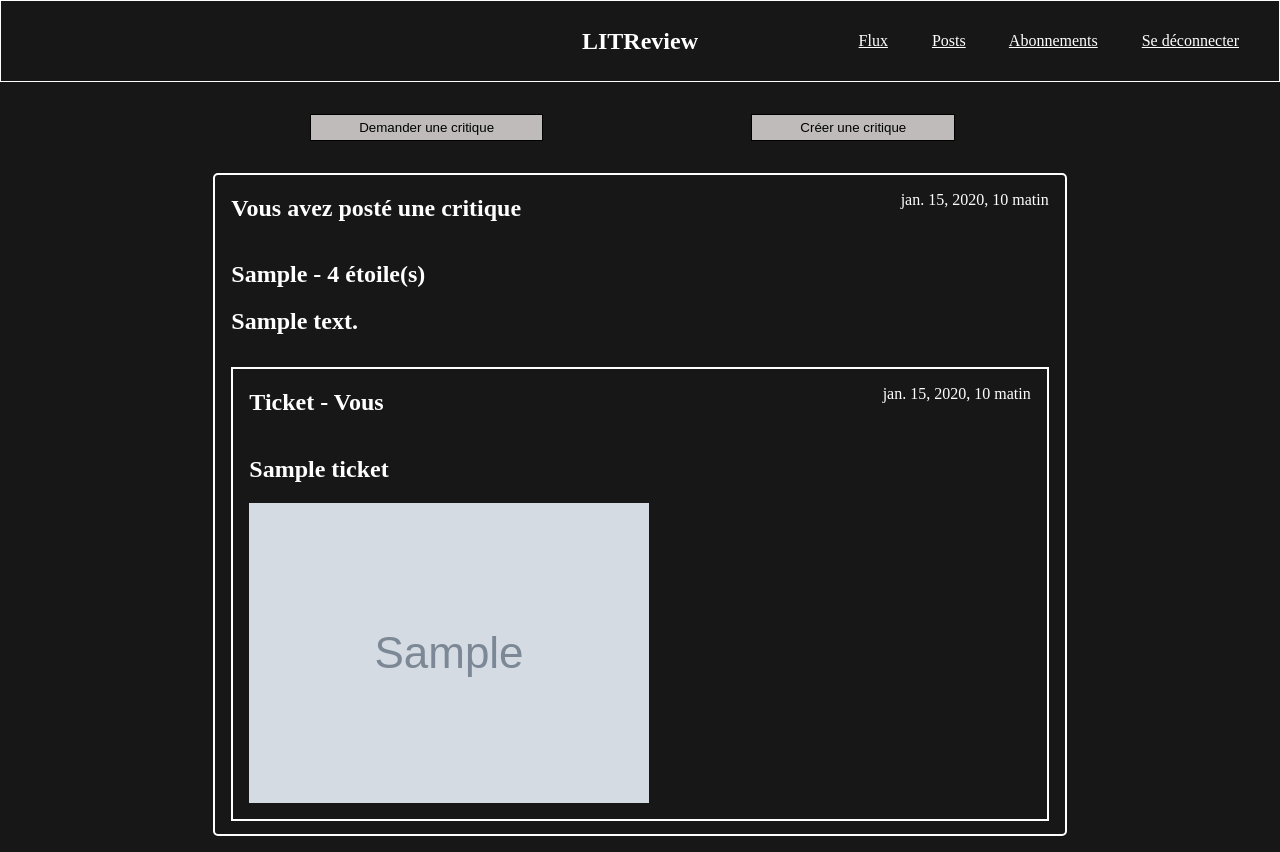
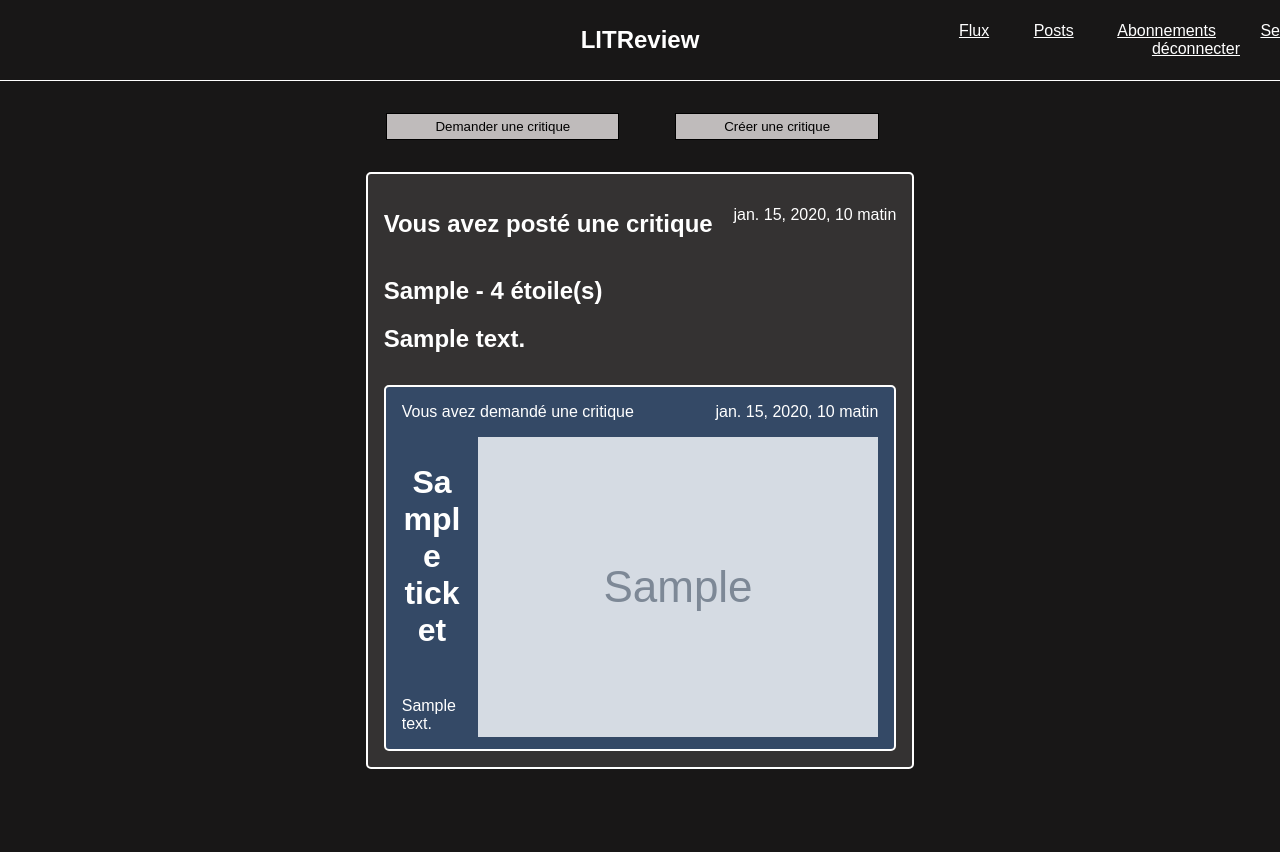
Before and after one commit to KomaedaN/LITReview, a Django app: page /feed/ in a window 1280 px wide. After the commit the page ends 800 px from the top, so only its background shows below. Run offline with Django 3.2, Linux system fonts and the light colour scheme; a user stored in the database is signed in; tables that the repository leaves empty hold one stand-in row (values such as "Sample post").

Commit message:
Update css

```diff
--- a/authentication/templates/authentication/login.html
+++ b/authentication/templates/authentication/login.html
@@ -2,14 +2,14 @@
 {% block content %}
 <section class="login_grid">
     <div>
-        <h2>Inscrivez-vous maintenant</h2>
+        <h2 class="title_color">Inscrivez-vous maintenant</h2>
         <a href="{% url 'signup' %}">
             <button class="home_btn">S'inscrire </button>
         </a>
     </div>
 
     <div>
-        <h2>Connectez-vous</h2>
+        <h2 class="title_color">Connectez-vous</h2>
         <form method="post" class="login">
             {{ form.as_p }}
             {% csrf_token %}
--- a/authentication/templates/authentication/signup.html
+++ b/authentication/templates/authentication/signup.html
@@ -2,8 +2,8 @@
 {% block content %}
     <section class="signup_grid">
         <div></div>
-        <div>
-            <h2>Inscription</h2>
+        <div class="signup_color">
+            <h2 class="title_color">Inscription</h2>
             {% if form.errors %}
                 {{ form.errors }}
             {% endif %}
--- a/review/models.py
+++ b/review/models.py
@@ -20,14 +20,14 @@ class Ticket(models.Model):
     image = models.ImageField(null=True, blank=True)
     time_created = models.DateTimeField(auto_now_add=True)
 
-    IMAGE_MAX_SIZE = (650, 400)
+    IMAGE_MAX_SIZE = (400, 400)
 
     def resize_image(self):
         image = Image.open(self.image)
         image.thumbnail(self.IMAGE_MAX_SIZE)
         image.save(self.image.path)
 
-    if image is True:
-        def save(self, *args, **kwargs):
-            super().save(*args, **kwargs)
+    def save(self, *args, **kwargs):
+        super().save(*args, **kwargs)
+        if self.image:
             self.resize_image()
--- a/review/templates/review/edit_review.html
+++ b/review/templates/review/edit_review.html
@@ -3,12 +3,12 @@
 <h2 class="create_ticket_title">Modifier la critique</h2>
 <section class="create_ticket_section">
     <div></div>
-    <div>
+    <div class="edit_review_div">
         <form class="create_ticket_content" method="post" enctype="multipart/form-data">
             {{ edit_form.as_p }}
             {% csrf_token %}
             <div class="align_end">
-                <a href="{% url 'feed' %}"><button type="button">Retour</button></a>
+                <a href="{% url 'feed' %}"><button type="button" class="home_btn">Retour</button></a>
                 <button type="submit" class="home_btn">Publier</button>
             </div>
         </form>
--- a/review/templates/review/partials/review_snippet.html
+++ b/review/templates/review/partials/review_snippet.html
@@ -12,22 +12,32 @@
         {% if post.body %}
             <h2>{{ post.body }}</h2>
         {% endif %}
-        <a href="{% url 'view_ticket' post.ticket.id%}" class="link_decoration">
-        {% if post.ticket %}
-            <div class="home_review_ticket">
-                <div class="home_time">
-                    {% if post.ticket.user == user%}
-                        <h2>Ticket - Vous</h2>
-                    {% else %}
-                        <h2>Ticket - {{ post.ticket.user }}</h2>
-                    {% endif %}
-                    <p>{{ post.ticket.time_created }}</p>
+
+        <div class="home_ticket">
+        <a href="{% url 'view_ticket' post.ticket.id %}" class="link_decoration">
+        <div>
+            <div class="home_time">
+                {% if post.ticket.user == user %}
+                    <p class="ticket_title_margin">Vous avez demandé une critique</p>
+                {% else %}
+                    <p class="ticket_title_margin">{{ post.ticket.user }} a demandé une critique</p>
+                {% endif %}
+                <p class="ticket_title_margin">{{ post.ticket.time_created }}</p>
+            </div>
+
+            <div class="ticket_nav">
+                <div class="ticket_nav_content">
+                    <h1 class="ticket_title_center">{{ post.ticket.title }}</h1>
+                    <p>{{ post.ticket.description }}</p>
                 </div>
-                <h2>{{ post.ticket.title }}</h2>
+
+                <div>
                 {% if post.ticket.image %}
                     <img src="{{ post.ticket.image.url }}" alt="bug">
                 {% endif %}
+                </div>
             </div>
-        {% endif %}
+        </div>
+    </a>
     </div>
 </a>
--- a/review/templates/review/subscription.html
+++ b/review/templates/review/subscription.html
@@ -10,7 +10,7 @@
             <button type="submit" class="subscription_btn">Suivre</button>
         </form>
 
-        <h1>{{ message }}</h1>
+        <h1 class="title_color">{{ message }}</h1>
 
         {% if follows %}
             <h2 class="subscription_title">Abonnements</h2>
--- a/review/templates/review/view_ticket.html
+++ b/review/templates/review/view_ticket.html
@@ -15,7 +15,7 @@
             </div>
             <h2>{{ ticket.title }}</h2>
             {% if ticket.description %}
-                <h2>{{ ticket.description }}</h2>
+                <p>{{ ticket.description }}</p>
             {% endif %}
             {% if ticket.image %}
                 <img src="{{ ticket.image.url }}" alt="bug">
--- a/review/views.py
+++ b/review/views.py
@@ -5,7 +5,7 @@ from itertools import chain
 from django.db.models import CharField, Value, Q
 from authentication.models import UserFollows, User
 from django.db import IntegrityError
-from django.utils.datastructures import MultiValueDictKeyError
+
 
 
 @login_required
--- a/static/styles.css
+++ b/static/styles.css
@@ -1,5 +1,7 @@
 body{
     margin: 0;
+    background-color: #181717;
+    font-family: "Abel", sans-serif;
 }
 
 input {
@@ -14,13 +16,36 @@ input {
     text-align: end;
 }
 
+.signup_color{
+    color: white;
+}
+
+.ticket_nav{
+    display: grid;
+    grid-template-columns: 4fr 3fr;
+    text-align: end;
+    grid-column-gap: 1rem;
+}
+
+.ticket_nav_content {
+    text-align: left;
+
+}
+
+.ticket_title_margin{
+    margin-top: 0;
+}
+
+.title_color {
+    color: white;
+}
+
 .nav-grid {
     display: grid;
     grid-template-columns: 4fr 4fr 4fr;
     height: 5em;
     align-items: center;
-    border: 0.1rem solid;
-    background-color: #181717;
+    border-bottom: 0.1rem solid;
     color: white;
 }
 
@@ -49,9 +74,8 @@ input {
 
 .home_section {
     display: grid;
-    grid-template-columns: 1fr 4fr 1fr;
+    grid-template-columns: 2fr 3fr 2fr;
     word-break: break-word;
-    background: #181717;
 }
 
 .home_review {
@@ -62,6 +86,18 @@ input {
     margin-bottom: 1rem;
     border-radius: 5px;
     color: white;
+    background-color: #343232;
+}
+
+.home_ticket {
+    border: solid 2px;
+    margin-top: 2rem;
+    padding-left: 1rem;
+    padding-right: 1rem;
+    margin-bottom: 1rem;
+    border-radius: 5px;
+    color: white;
+    background-color: #344966;
 }
 
 .home_review_ticket_create{
@@ -75,6 +111,13 @@ input {
 .home_time {
     display: flex;
     justify-content: space-between;
+    margin-top: 1rem;
+}
+
+.ticket_title_center{
+    text-align: center;
+    margin-bottom: 3rem;
+    font-size: 2rem;
 }
 
 .home_btn_grid{
@@ -105,6 +148,7 @@ input {
     display: grid;
     grid-template-columns: 1fr 4fr 1fr;
     word-break: break-word;
+    color: white;
 }
 
 .create_ticket_forms {
@@ -119,6 +163,7 @@ input {
 
 .create_ticket_title{
     text-align: center;
+    color: white;
 }
 
 .align_end {
@@ -148,6 +193,7 @@ input {
 
 .ticket_title {
     text-align: center;
+    color: white;
 }
 
 .subscription_page {
@@ -159,6 +205,7 @@ input {
 .subscription_title {
     text-align: center;
     margin-top: 4rem;
+    color: white;
 }
 
 .subscription_form {
@@ -191,6 +238,8 @@ input {
     border-radius: 5px;
     display: flex;
     justify-content: space-between;
+    color: white;
+    background-color: #343232;
 }
 
 .subscription_delete{
@@ -208,15 +257,18 @@ input {
 
 .subscription_follow_title{
     margin-left: 1rem;
+    margin-top: 9px;
+    margin-bottom: 9px;
 }
 
 .home_review_ticket{
-    border: solid 2px;
+    border: solid 1px;
     margin-top: 2rem;
     padding-left: 1rem;
     padding-right: 1rem;
     padding-bottom: 1rem;
     margin-bottom: 0.8rem;
+    background-color: #8b4444;
 
 }
 
@@ -245,3 +297,13 @@ input {
 .errorlist li{
     margin-top: 1rem;
 }
+
+.edit_review_div{
+    border: solid 2px;
+    padding: 1rem;
+}
+
+.create_ticket_content {
+    border: solid 2px;
+    padding: 1rem;
+}
```
Also changed, not shown: review/templates/review/partials/ticket_snippet.html (+18 -9 lines).
